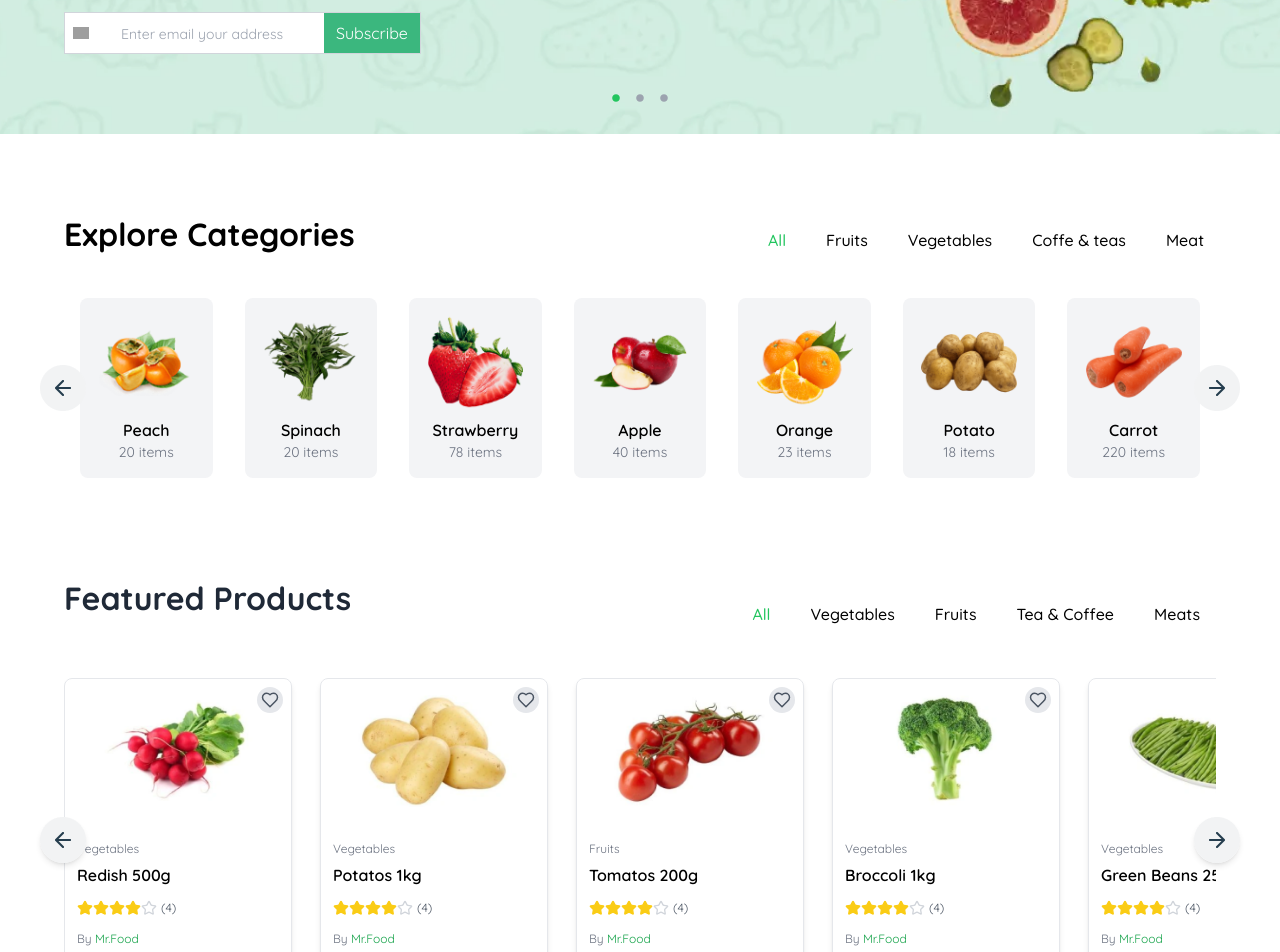
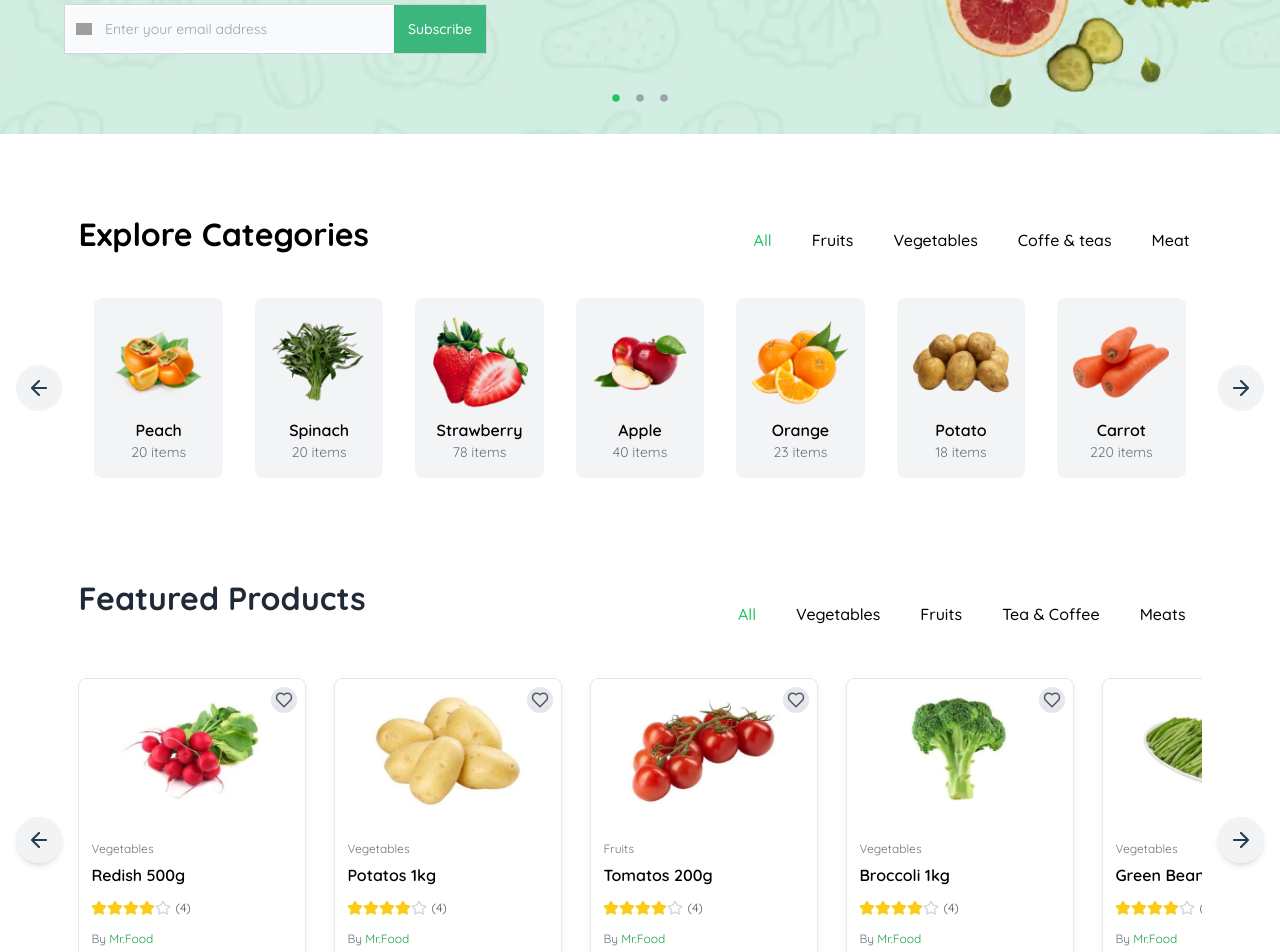
Before and after one commit to alwinmathew27/Groceyish-React, a React (Create React App) app: page / in a window 1280 px wide. Shown: the part 520-1472 px from the top of the page. Built offline with nearby package versions, Linux system fonts and the light colour scheme; grey boxes are pictures that could not be loaded.

Commit message:
header, slider

```diff
--- a/src/App.css
+++ b/src/App.css
@@ -51,3 +51,42 @@
 .icon :hover{
   color: greenyellow;
 }
+
+@media (max-width: 1476px) {
+  .ml-custom-hide {
+    margin-left: 0 !important;
+  }
+}
+
+@media (max-width: 1476px) {
+  .mr-custom-hide {
+    margin-right: 0 !important;
+  }
+}
+
+@media (max-width: 360px) {
+  .display-block {
+    display: none;
+  }
+}
+@media (max-width: 916px) {
+  .display-block916 {
+    display: none;
+  }
+}
+@media (max-width: 359px) {
+  .cart-hidden {
+    display: none;
+  }
+}
+
+/* Hide scrollbar on Webkit browsers (Chrome, Safari, etc.) */
+.scrollbar-hide::-webkit-scrollbar {
+  display: none;
+}
+
+/* Hide scrollbar on other browsers */
+.scrollbar-hide {
+  -ms-overflow-style: none;  /* IE and Edge */
+  scrollbar-width: none;     /* Firefox */
+}
--- a/src/Components/ExploreCategories.json
+++ b/src/Components/ExploreCategories.json
@@ -10,7 +10,7 @@
       { "name": "cabbage", "items": 17, "image": "cabbage.jpeg", "type": "Vegetables" },
       { "name": "beetroot", "items": 90, "image": "beetroot.jpg", "type": "Vegetables" },
       { "name": "Potato", "items": 48, "image": "potato.png", "type": "Vegetables" },
-      { "name": "Kanan Devan", "items": 65, "image": "kanan.jpeg", "type": "Coffe & teas" },
+      { "name": "Tea", "items": 65, "image": "kanan.jpeg", "type": "Coffe & teas" },
       { "name": "Tata Tea", "items": 70, "image": "Tata.png", "type": "Coffe & teas" },
       { "name": "Beef", "items": 15, "image": "beef.jpg", "type": "Meat" },
       { "name": "Chicken", "items": 50, "image": "chicken.jpg", "type": "Meat" },
--- a/src/Components/includes/FeaturedProducts.jsx
+++ b/src/Components/includes/FeaturedProducts.jsx
@@ -73,7 +73,7 @@ const FeaturedProducts = ({ selectedCategory, setSelectedCategory, searchQuery }
     return wishlist.some(item => item.id === productId);
   };
   return (
-    <div className=" container mx-auto py-8">
+    <div className=" container  w-full max-w-[1600px] mx-auto py-8">
       <div className="wrapper flex justify-between items-center mb-6">
         <h2 className="text-[32px] font-bold text-gray-800 mb-8">Featured Products</h2>
         <div className="space-x-2 hidden sm:block">
@@ -96,7 +96,7 @@ const FeaturedProducts = ({ selectedCategory, setSelectedCategory, searchQuery }
         {filteredProducts.length > 5 && (
           <button
             onClick={() => scroll(-300)}
-            className="absolute left-0 top-1/2 transform -translate-y-1/2 bg-white rounded-full  shadow-md z-10 hover:bg-gray-100 transition-colors ml-10"
+            className="absolute left-0 top-1/2 transform -translate-y-1/2 bg-white rounded-full  shadow-md z-10 hover:bg-gray-100 transition-colors ml-10 ml-custom-hide"
             aria-label="Scroll left"
           >
             <img src={LeftArrowbtn} alt="Left_Arrow" />
@@ -192,7 +192,7 @@ const FeaturedProducts = ({ selectedCategory, setSelectedCategory, searchQuery }
         {filteredProducts.length > 5 && (
           <button
             onClick={() => scroll(300)}
-            className="absolute right-0 top-1/2 transform -translate-y-1/2 bg-white rounded-full shadow-md z-10 hover:bg-gray-100 transition-colors mr-10 "
+            className="absolute right-0 top-1/2 transform -translate-y-1/2 bg-white rounded-full shadow-md z-10 hover:bg-gray-100 transition-colors mr-10 mr-custom-hide"
             aria-label="Scroll right"
           >
             <img src={RightArrowbtn} alt="Right_Arrow_Btn" />
--- a/src/Components/includes/FooterTop.jsx
+++ b/src/Components/includes/FooterTop.jsx
@@ -49,7 +49,7 @@ const Footer = () => {
               />
               <div>
                 <h3 className="font-semibold">{item.title}</h3>
-                <p className="text-sm text-gray-500 w-9/12 mt-1">{item.desc}</p>
+                <p className="text-sm text-gray-500 md:w-9/12 mt-1">{item.desc}</p>
               </div>
             </div>
           ))}
--- a/src/Components/includes/Slider.jsx
+++ b/src/Components/includes/Slider.jsx
@@ -87,32 +87,34 @@ function Slider() {
               {!isSubscribed && (
                 <form
                   onSubmit={handleSubscription}
-                  className="absolute   bottom-20 max-[480px]:bottom-48 max-[760px]:bottom-32"
+                  className="absolute  bottom-20 max-[640px]:bottom-48 max-[760px]:bottom-32  max-[376px]:bottom-40"
                 >
-                  {/* <img src={Sent} alt="" className=" w-6 h-6 mr-2 " />
-                  <input
-                    type="email"
-                    value={email}
-                    onChange={(e) => setEmail(e.target.value)}
-
-                    placeholder="Enter your email address"
-                    required
-                    className="  py-2 px-8 border border-gray-300 max-[480px]:px-3"
-                  /> */}
-                  <div className="flex items-center   bg-white border border-gray-300 max-[480px]:scale-90 max-[380px]:scale-75">
-                    <img src={Sent} alt="Sent img" className="w-4 h-auto ml-2" />
+                  <div className="flex items-center bg-white border border-gray-300  ">
+                    <div className="flex absolute inset-y-0 left-0 items-center pl-2 pointer-events-none">
+                      <img
+                        src={Sent}
+                        alt="Sent icon"
+                        className="w-4 h-auto ml-1 max-[639px]:hidden"
+                      />
+                    </div>
+                    <label htmlFor="email" className="sr-only">
+                      Email address
+                    </label>{" "}
+                    {/* Label for accessibility */}
                     <input
                       type="email"
+                      id="email"
                       value={email}
                       onChange={(e) => setEmail(e.target.value)}
-                      placeholder="Enter email your address"
+                      placeholder="Enter your email address"
                       required
-                      className="placeholder:text-[14px] flex-1 border-none outline-none px-8 "
+                      className="block w-[329px] p-3 max-[639px]:p-2 max-[639px]:w-[200px] pl-10 text-sm text-gray-900 bg-gray-50 rounded-none outline-none flex-1 placeholder:text-[14px]"
                     />
                     <button
                       type="submit"
-                      className=" text-white px-3 py-2 max-[480px]:"
-                      style={{ backgroundColor: "#3bb77e", color: "#fff" }}
+                      className="p-[14px] text-sm font-medium text-white  border-none bg-primary-700
+                       hover:bg-primary-800 focus:ring-4 focus:ring-primary-300 max-[639px]:p-[8px]"
+                      style={{ backgroundColor: "#3bb77e" }}
                     >
                       Subscribe
                     </button>
--- a/src/Components/includes/TopProducts.jsx
+++ b/src/Components/includes/TopProducts.jsx
@@ -28,7 +28,7 @@ const ProductCard = ({ image, name, rating, price, originalPrice }) => (
 const ProductSection = ({ title, products }) => (
   <div className="mb-8 mt-16">
     <h2 className="text-xl font-bold mb-4 pb-2 border-b-2 border-green-500 text-center sm:text-left sm:inline-block">{title}</h2>
-    <div className="grid grid-cols-1 gap-4  ">
+    <div className="grid grid-cols-1 gap-4   ">
       {products.map((product, index) => (
         <ProductCard key={index} {...product} />
       ))}
@@ -60,7 +60,7 @@ const ProductDisplay = () => {
   ];
   return (
     <div className="wrapper container mx-auto  py-4">
-      <div className="grid grid-cols-1 md:grid-cols-2 lg:grid-cols-4 gap-8 justify-center flex-wrap ">
+      <div className="grid grid-cols-1 sm:grid-cols-2 md:grid-cols-2 lg:grid-cols-4 gap-8 justify-center flex-wrap  ">
         {sections.map((section, index) => (
           <ProductSection key={index} {...section} />
         ))}
--- a/tailwind.config.js
+++ b/tailwind.config.js
@@ -1,8 +1,31 @@
+// /** @type {import('tailwindcss').Config} */
+// module.exports = {
+//   content: [ "./src/**/*.{js,jsx,ts,tsx}",],
+//   theme: {
+//     extend: {},
+//   },
+//   plugins: [],
+// }
+
 /** @type {import('tailwindcss').Config} */
 module.exports = {
-  content: [ "./src/**/*.{js,jsx,ts,tsx}",],
+  content: [
+    "./src/**/*.{js,jsx,ts,tsx}",
+  ],
   theme: {
-    extend: {},
+    extend: {
+      container: {
+        center: true,
+        padding: '1rem',
+        screens: {
+          sm: '100%',  // Full width on small screens
+          md: '100%',  // Full width on medium screens
+          lg: '1024px',  // Set custom width at large screens
+          xl: '1280px',  // Set maximum width for extra-large screens
+          '2xl': '1440px',  // Extra-wide screens
+        },
+      },
+    },
   },
   plugins: [],
 }
```
Also changed, not shown: src/Components/includes/DailyBestsells.jsx (+12 -14 lines), src/Components/includes/ExploreCatagories.jsx (+8 -7 lines), src/Components/includes/Header.jsx (+15 -13 lines), src/Components/includes/Offer.jsx (+4 -4 lines), src/assets/images/Daily-best-deals/li_arrow-left.png (renamed from src/assets/images/Daily-best-deals/li_arrow-right (1).png).
